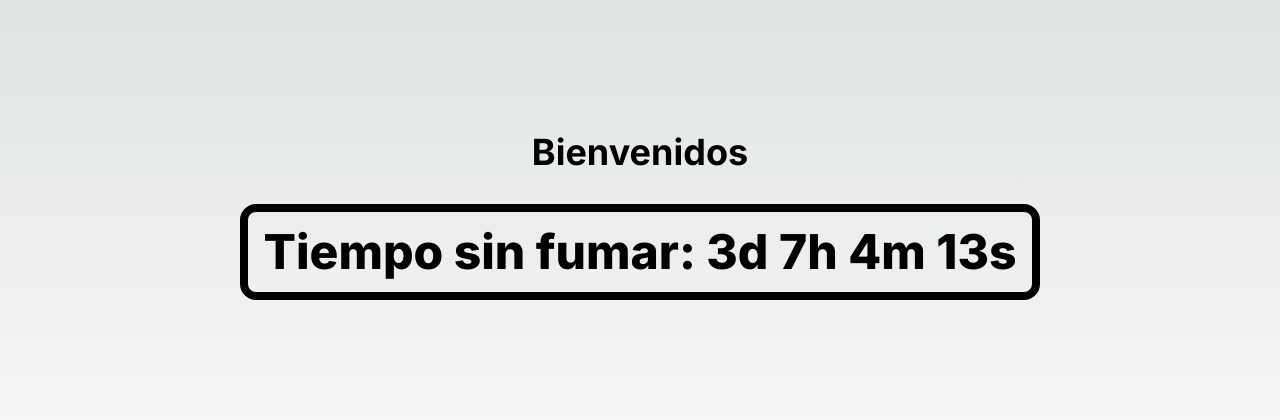
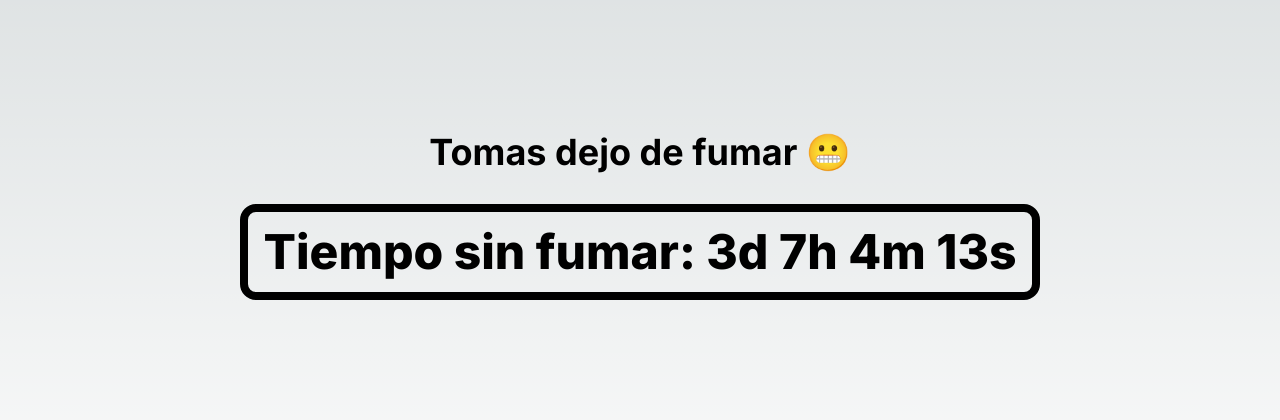
Before and after one commit to ptzt/batman-ya-no-fuma, a Next.js app: page / in a window 1280 px wide. Shown: the part 184-604 px from the top of the page. Built offline with nearby package versions, Linux system fonts and the light colour scheme.

Commit message:
change title

```diff
--- a/app/page.tsx
+++ b/app/page.tsx
@@ -4,11 +4,12 @@ export default function Home() {
   return (
     <div className="flex flex-col items-center justify-center min-h-screen p-4">
       <div className="mb-8">
-        <h1 className="text-4xl font-bold">Bienvenidos</h1>
+        <h1 className="text-4xl font-bold">Tomas dejo de fumar 😬</h1>
       </div>
       <div className="border-8 rounded-2xl border-black p-4">
         <Time />
       </div>
+
     </div>
   );
 }
```
